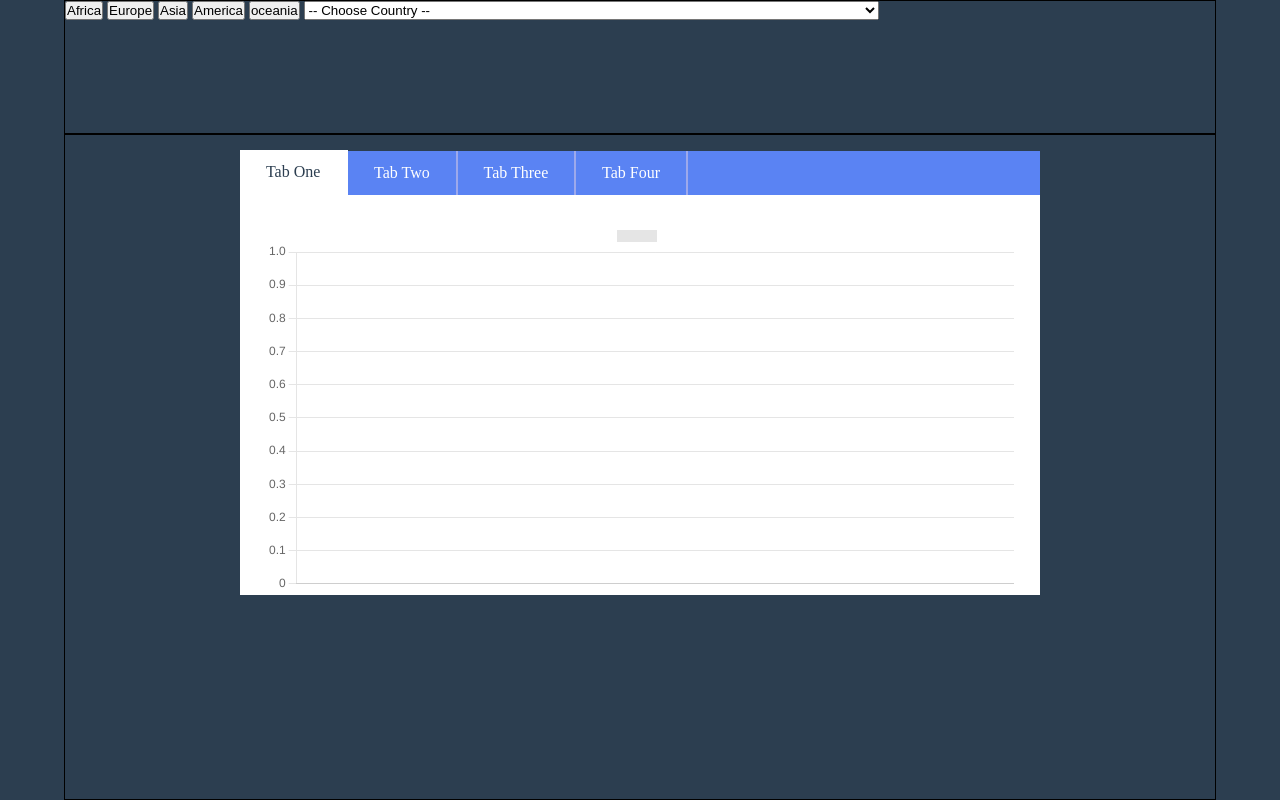
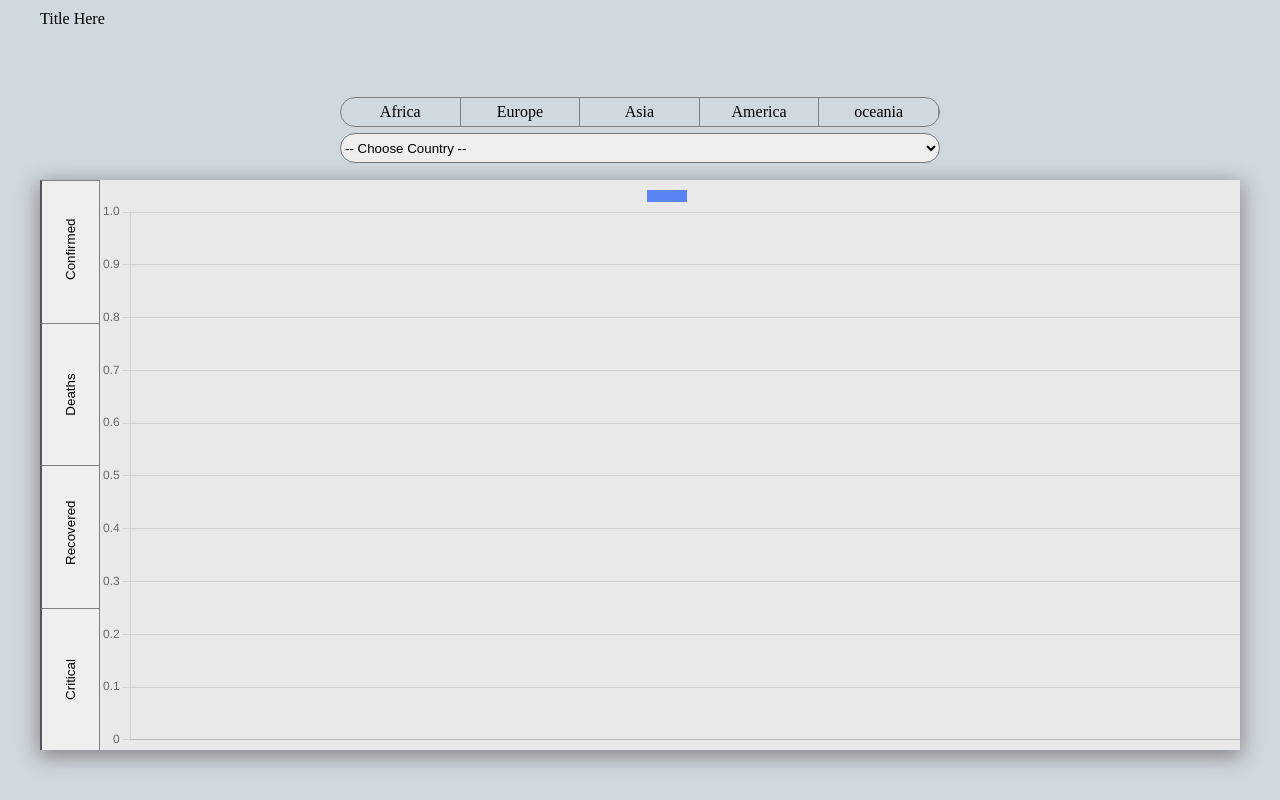
Before and after one commit to smansou/CovidStatusAPI, a plain HTML site: page index.html in a window 1280 px wide. Drawn offline with nearby package versions, Linux system fonts and the light colour scheme; no server answers.

Commit message:
functional buttons, new grapher func

```diff
--- a/css/style.css
+++ b/css/style.css
@@ -3,112 +3,158 @@
     padding: 0;
     margin: 0;
 }
+:root{
+    --primaryColor: #5a83f3;
+}
 
 body{
     height: 100vh;
     align-items: center;
-    background: #2c3e50;
+    background: #d0d8e0;
+    display: flex;
+
+
+
+
+
 }
 
         .upper-container{
             width: 100%;
             height: 20%;
-            border: 1px solid black;
+            margin: 10px 0;
+            display: flex;
+            flex-direction: column;
+            justify-content:space-between;
+
+
+        }
+        .upper-wrapper{
+            width: 100%;
+            height: 50%;
+            display: flex;
+            flex-direction: column;
+            justify-content: space-evenly;
+            align-items: center;
+
+        }
+        .some-div{
+            height: 50%;
         }
         .lower-container{
-            width: 100%;
-            height: 100%;
-            border: 1px solid black;
+            max-width: 100%;
+            box-shadow: 0px 5px 20px 2px #888888;
+            display: flex;
+
         }
         #chart{
             width: 100%;
-            height: 100%;
-            border: 1px solid black;
+            height: auto;
+            /* border: 1px solid black; */
+        }
+        canvas{
+            background-color: rgb(233, 233, 233);
         }
         .outer-container{
-            width: 90%;
+            /* position: relative; */
+            width: 100%;
+            max-width: 1200px;
             margin: 0 auto;
             display: flex;
             flex-direction: column;
-            /* width: ; */
             height: 100%;
         }
         #country-list{
             width: 50%;
+            height: 30px;
+            max-height: 40px;
+            border-radius: 20px;
+
         }
 
 
+.lower-button-container{
+    width: 100%;
+    height: 100%;
+    display: flex;
+    flex-direction: column;
+    justify-content: space-between;
+    /* padding: 5px */
+}
+.lower-button-container > *{
+    width:100%;
+    height: 25%;
+    border-bottom: none;
+    border-right: 0.2px solid grey;
+    border-top: 0.2px solid grey;
+    transition: 0.5s;
 
-        /* ----------------------------------------------------- */
-        .wrapper {
-            max-width: 50rem;
-            width: 100%;
-            margin: 0 auto;
+
 }
-          .tabs {
-            position: relative;
-            margin: 1rem 0;
-            background: #5a83f3;
-            /* height: 14.75rem; */
+.lower-button-container > *:hover{
+    background-color: var(--primaryColor);
+    color: #d0d8e0;
 }
-          .tabs::before,
-          .tabs::after {
-            content: "";
-            display: table;
+.lower-button-container > *:active{
+    border-right: none;
 }
-          .tabs::after {
-            clear: both;
+.innerText{
+    transform: rotate(-90deg);
 }
-          .tab {
-            float: left;
+
+.sidebar{
+    display: flex;
+    flex-direction: column;
+    /* border: 1px solid white; */
+    width: 5%;
+    height: 100%;
+
 }
-          .tab-switch {
-            display: none;
+
+.wrapper{
+    width: 95%;
+    height: 100%;
+    display: flex;
+    flex-direction: column;
+
 }
-          .tab-label {
-            position: relative;
-            display: block;
-            line-height: 2.75em;
-            height: 3em;
-            padding: 0 1.618em;
-            background: #5a83f3;
-            border-right: 0.125rem solid #9da9ec;
-            color: #fff;
+.upper-button-container{
+    width: 50%;
+    height: 30px;
+    display: flex;
+    justify-content: space-between;
+    border: 0.5px solid grey;
+}
+.btn{
+    background: none;
+	color: inherit;
+	border: none;
+    border-right: 0.2px solid grey;
+	padding: 0;
+	font: inherit;
 	cursor: pointer;
-            top: 0;
-            transition: all 0.25s;
+	outline: inherit;
+    width: 20%;
+    overflow: hidden;
+    transition: 0.5s;
+
+
+
 }
-          .tab-label:hover {
-            top: -0.25rem;
-            transition: top 0.25s;
+.btn:hover{
+    background: var(--primaryColor);
+    color: #d0d8e0;
 }
-          .tab-content {
-            /* height: 12rem; */
-            height: 50vh;
-            width: 100%;
-            position: absolute;
-            z-index: 1;
-            top: 2.75em;
-            left: 0;
-            padding: 1.618rem;
-            background: #fff;
-            color: #2c3e50;
-            /* border-bottom: 0.25rem solid #bdc3c7; */
-            opacity: 0;
-            transition: all 0.35s;
+
+
+.upper-button-container:last-of-type {
+    border-top-right-radius: 25px;
+  border-bottom-right-radius: 25px;
+  overflow: hidden;
+
 }
-          .tab-switch:checked + .tab-label {
-            background: #fff;
-            color: #2c3e50;
-            border-bottom: 0;
-            border-right: 0.125rem solid #fff;
-            transition: all 0.35s;
-            z-index: 1;
-            top: -0.0625rem;
+.upper-button-container:first-child{
+    border-top-left-radius: 25px;
+    border-bottom-left-radius: 25px;
+    overflow: hidden;
 }
-          .tab-switch:checked + label + .tab-content {
-            z-index: 2;
-            opacity: 1;
-            transition: all 0.35s;
-          }
-        /* ----------------------------------------------------- */
--- a/index.html
+++ b/index.html
@@ -8,56 +8,39 @@
     <title>Covid Info Tracker</title>
 </head>
 <body>
+
     <div class="outer-container">
+
         <div class="upper-container">
-
-
+            <div class="some-div">Title Here</div>
+            <div class="upper-wrapper">
+            <div class="upper-button-container">
             <button class="btn btn-africa">Africa</button>
             <button class="btn btn-europe">Europe</button>
             <button class="btn btn-asia">Asia</button>
             <button class="btn btn-america">America</button>
             <button class="btn btn-oceania">oceania</button>
-
+        </div>
             <select id="country-list" name="Countries" >
                <option value="placeholder">-- Choose Country --</option>
             </select>
+            </div>
         </div>
         <div class="lower-container">
+            <div class="sidebar">
+                <div class="lower-button-container" style="visibility: visible;">
+                    <button class="btn-confirmed" ><p class="innerText">Confirmed</p></button>
+                    <button class="btn-deaths"><p class="innerText">Deaths</p></button>
+                    <button class="btn-recovered"><p class="innerText">Recovered</p></button>
+                    <button class="btn-critical"><p class="innerText">Critical</p></button>
+                </div>
+            </div>
             <div class="wrapper">
-                <div class="tabs">
-                  <div class="tab">
-                    <input type="radio" name="css-tabs" id="tab-1" checked class="tab-switch">
-                    <label for="tab-1" class="tab-label">Tab One</label>
-                    <div class="tab-content">
-                        <canvas id="chart1">MAIN</canvas>
-                    </div>
-                  </div>
-                  <div class="tab">
-                    <input type="radio" name="css-tabs" id="tab-2" class="tab-switch">
-                    <label for="tab-2" class="tab-label">Tab Two</label>
-                    <div class="tab-content">
-                        <canvas id="chart2">MAIN</canvas>
-                    </div>
-                  </div>
-                  <div class="tab">
-                    <input type="radio" name="css-tabs" id="tab-3" class="tab-switch">
-                    <label for="tab-3" class="tab-label">Tab Three</label>
-                    <div class="tab-content">
-                        <canvas id="chart3">MAIN</canvas>
-                    </div>
-                  </div>
-                  <div class="tab">
-                    <input type="radio" name="css-tabs" id="tab-4" class="tab-switch">
-                    <label for="tab-4" class="tab-label">Tab Four</label>
-                    <div class="tab-content">
-                        <canvas id="chart4">MAIN</canvas>
-                    </div>
-                  </div>
-                </div>
 
-              </div>
+            <canvas id="chart">MAIN</canvas>
+        </div>
+        </div>
 
-        </div>
     </div>
     <script type="module" src="https://cdnjs.cloudflare.com/ajax/libs/Chart.js/3.7.1/chart.min.js" integrity="sha512-QSkVNOCYLtj73J4hbmVoOV6KVZuMluZlioC+trLpewV8qMjsWqlIQvkn1KGX2StWvPMdWGBqim1xlC8krl1EKQ==" crossorigin="anonymous" referrerpolicy="no-referrer"></script>
     <script type="module" src="./script/main.js"></script>
--- a/script/main.js
+++ b/script/main.js
@@ -37,7 +37,7 @@ async function fillList() {
 
 
 
-const chart = document.querySelector("#chart1").getContext('2d');
+const chart = document.querySelector("#chart").getContext('2d');
 let covidChart = new Chart(chart, {
         type: 'bar',                                        //! check more types
         data: {
@@ -45,6 +45,8 @@ let covidChart = new Chart(chart, {
             datasets: [{
                 label: '',
                 data: [],
+                backgroundColor: ['#5a83f3'],
+                fillStyle: 'lightGreen'
             }]
         },
         options: {}
@@ -153,29 +155,51 @@ async function getWorldData(){
       const  btnAM = document.querySelector('.btn-america');
        const btnEU = document.querySelector('.btn-europe');
         const btnOC = document.querySelector('.btn-oceania');
+       const  criteriaButtons = document.querySelector('.button-container')
        await buildWorldChart();
+       let current = null;
         btnAF.addEventListener('click', ()=>{
+            current = 'africa';
             buildRegionChart('africa', 'confirmed', chart);
-
+            criteriaButtons.setAttribute('style',"visibility: visible;");
         })
         btnOC.addEventListener('click', ()=>{
+            current = 'oceania';
             buildRegionChart('oceania', 'confirmed', chart);
-
+            criteriaButtons.setAttribute('style',"visibility: visible;");
         })
         btnAM.addEventListener('click', ()=>{
+            current = 'americas';
             buildRegionChart('americas', 'confirmed', chart);
-
+            criteriaButtons.setAttribute('style',"visibility: visible;");
         })
         btnEU.addEventListener('click', ()=>{
+            current = 'europe';
             buildRegionChart('europe', 'confirmed', chart);
-
+            criteriaButtons.setAttribute('style',"visibility: visible;");
         })
         btnAS.addEventListener('click', ()=>{
+            current = 'asia';
             buildRegionChart('asia', 'confirmed', chart);
-
+            criteriaButtons.setAttribute('style',"visibility: visible;");
         })
 
-
+           const confirmedBtn = document.querySelector('.btn-confirmed');
+           const deathsBtn = document.querySelector('.btn-deaths');
+           const recoveredBtn = document.querySelector('.btn-recovered');
+           const criticalBtn = document.querySelector('.btn-critical');
+            confirmedBtn.addEventListener('click', ()=>{
+                buildRegionChart(current, 'confirmed', chart);
+            })
+            deathsBtn.addEventListener('click', ()=>{
+                buildRegionChart(current, 'deaths', chart);
+            })
+            recoveredBtn.addEventListener('click', ()=>{
+                buildRegionChart(current, 'recovered', chart);
+            })
+            criticalBtn.addEventListener('click', ()=>{
+                buildRegionChart(current, 'critical', chart);
+            })
     }
 
 
```
Lines whose indentation alone changed are shown as unchanged.
